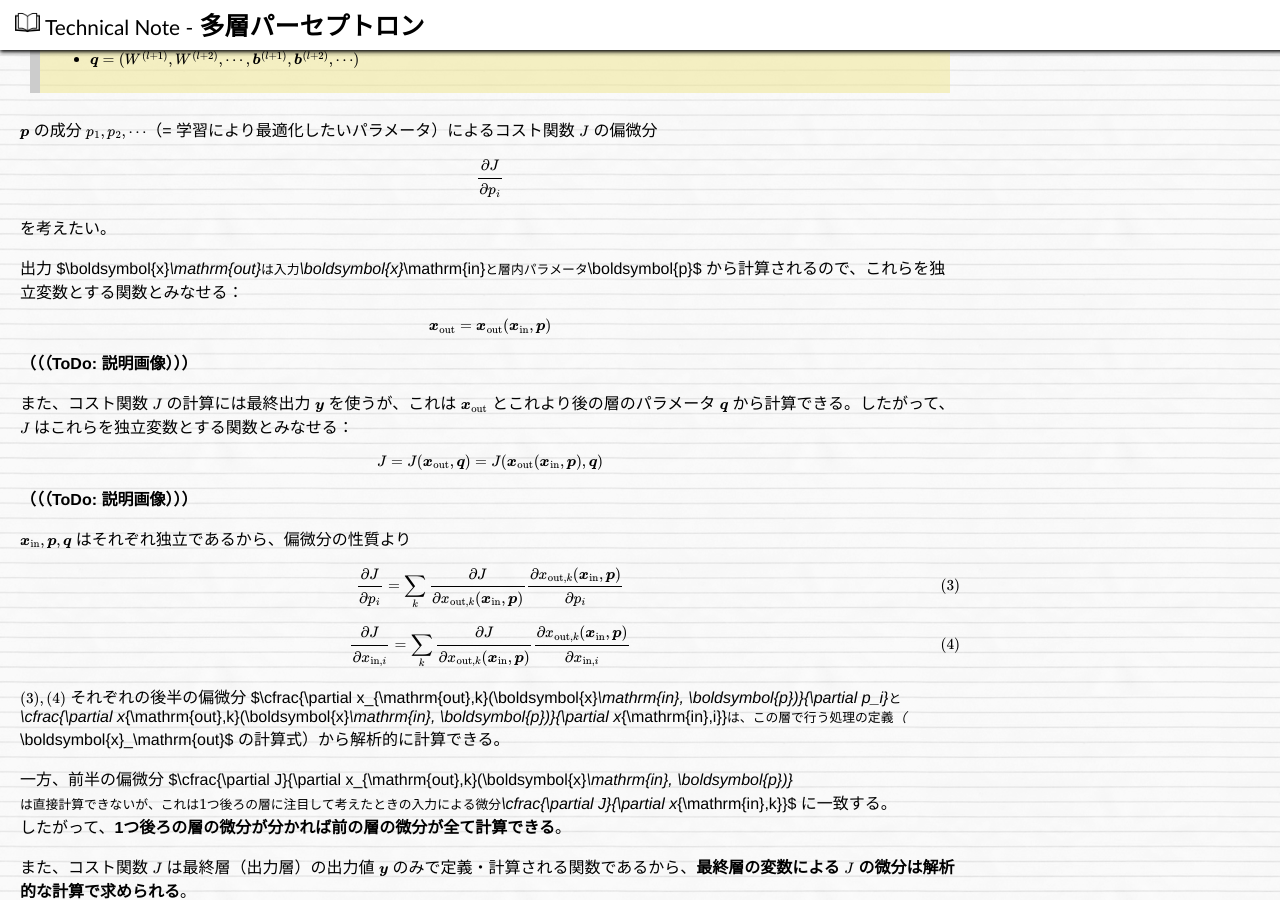
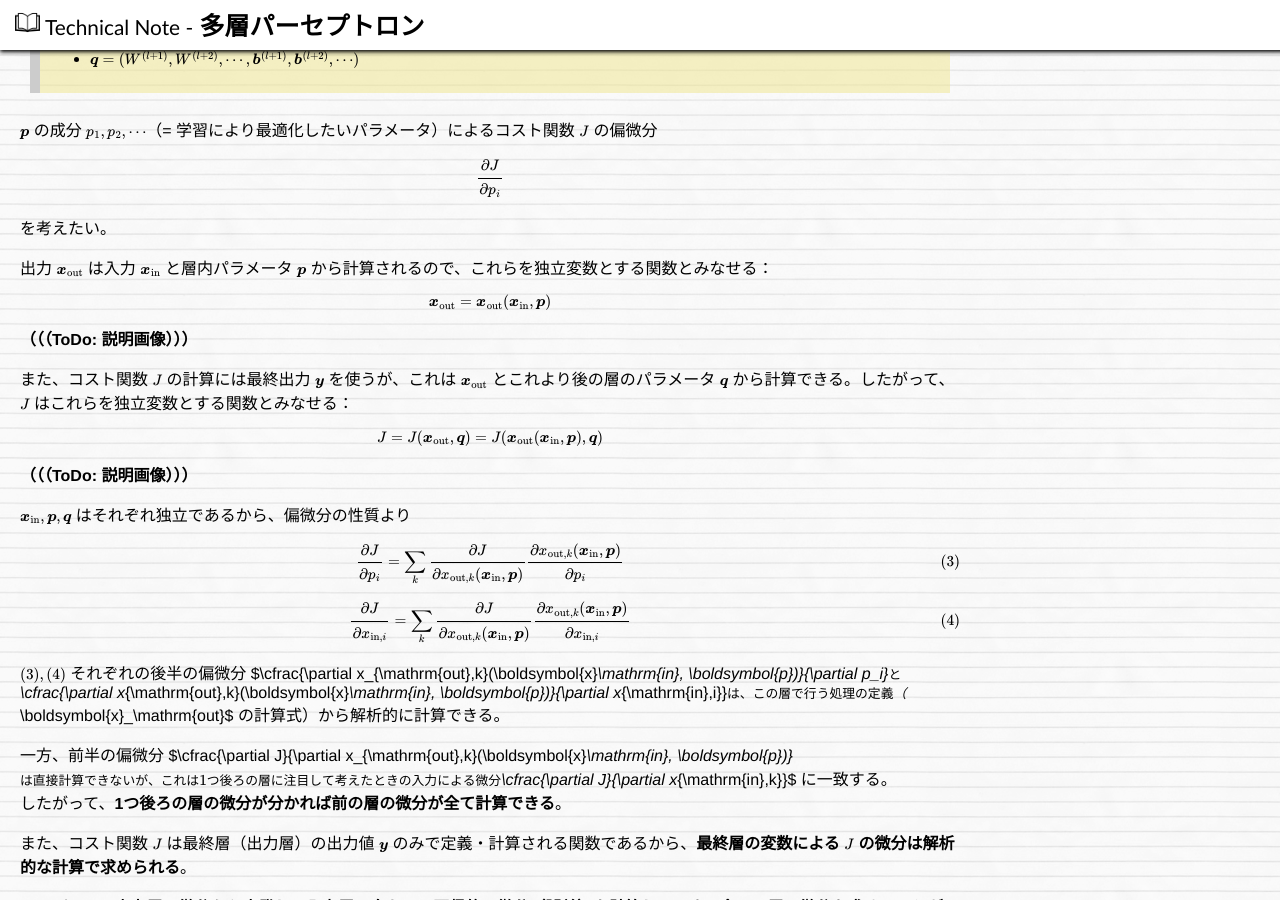
Before and after one commit to hkawabata/technical-note, a Jekyll site: the page built from docs/note/ML/mlp.md, in a window 1280 px wide and 900 px high, scrolled down 3956 px. Built offline with Jekyll 4.4.1, drawn with Linux system fonts in a browser that asks for light colours; nearby versions of some CDN libraries; our own code applies the rules of GitHub Pages for plain Markdown files; formulas are drawn with MathJax 3.

Commit message:
text for jekyll

```diff
--- a/docs/note/ML/mlp.md
+++ b/docs/note/ML/mlp.md
@@ -166,7 +166,7 @@ $$
 
 を考えたい。
 
-出力 $\boldsymbol{x}_\mathrm{out}$ は入力 $\boldsymbol{x}_\mathrm{in}$ と層内パラメータ $\boldsymbol{p}$ から計算されるので、これらを独立変数とする関数とみなせる：
+出力 $$\boldsymbol{x}_\mathrm{out}$$ は入力 $$\boldsymbol{x}_\mathrm{in}$$ と層内パラメータ $$\boldsymbol{p}$$ から計算されるので、これらを独立変数とする関数とみなせる：
 
 $$
 \boldsymbol{x}_\mathrm{out} =
```
